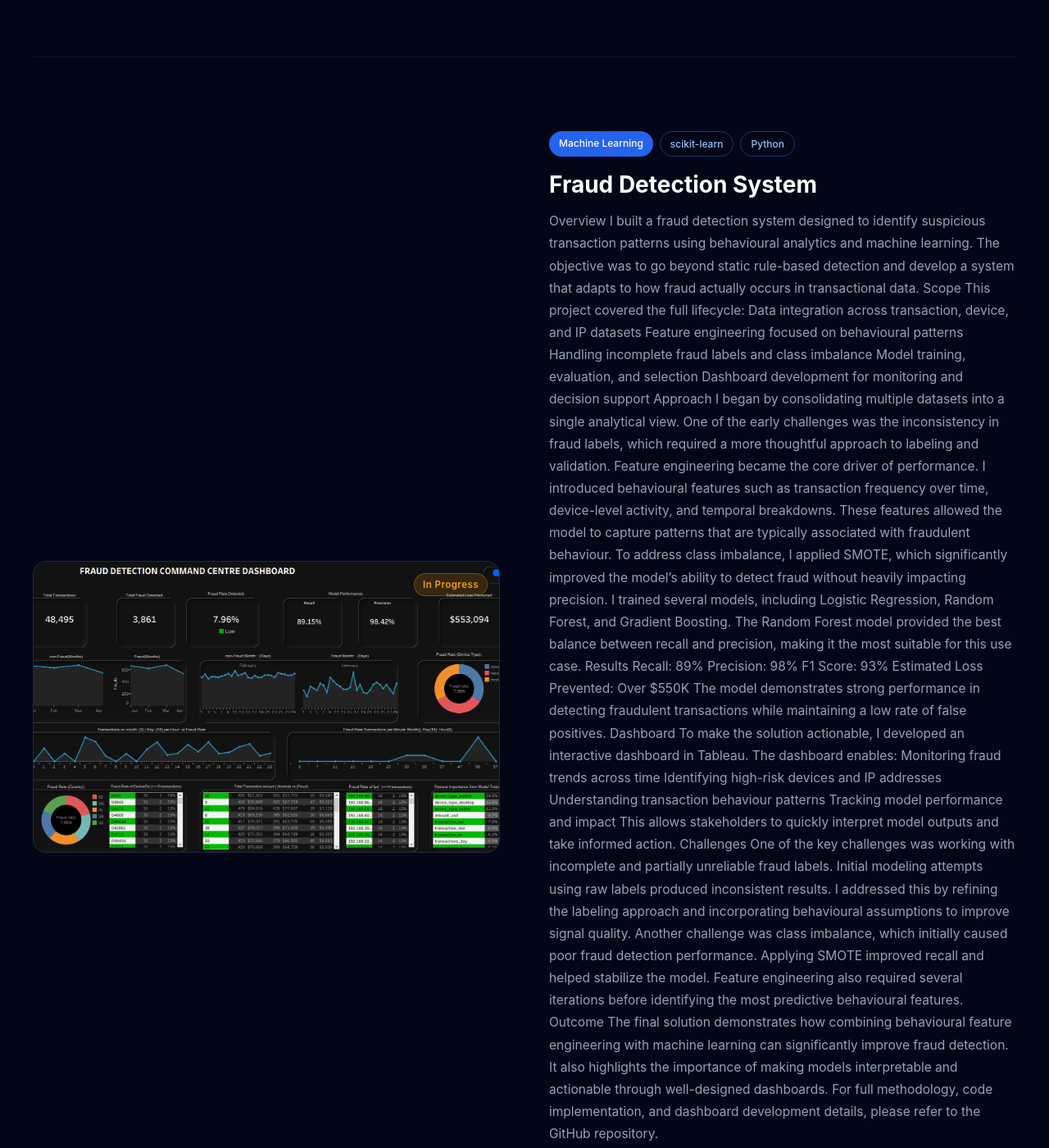
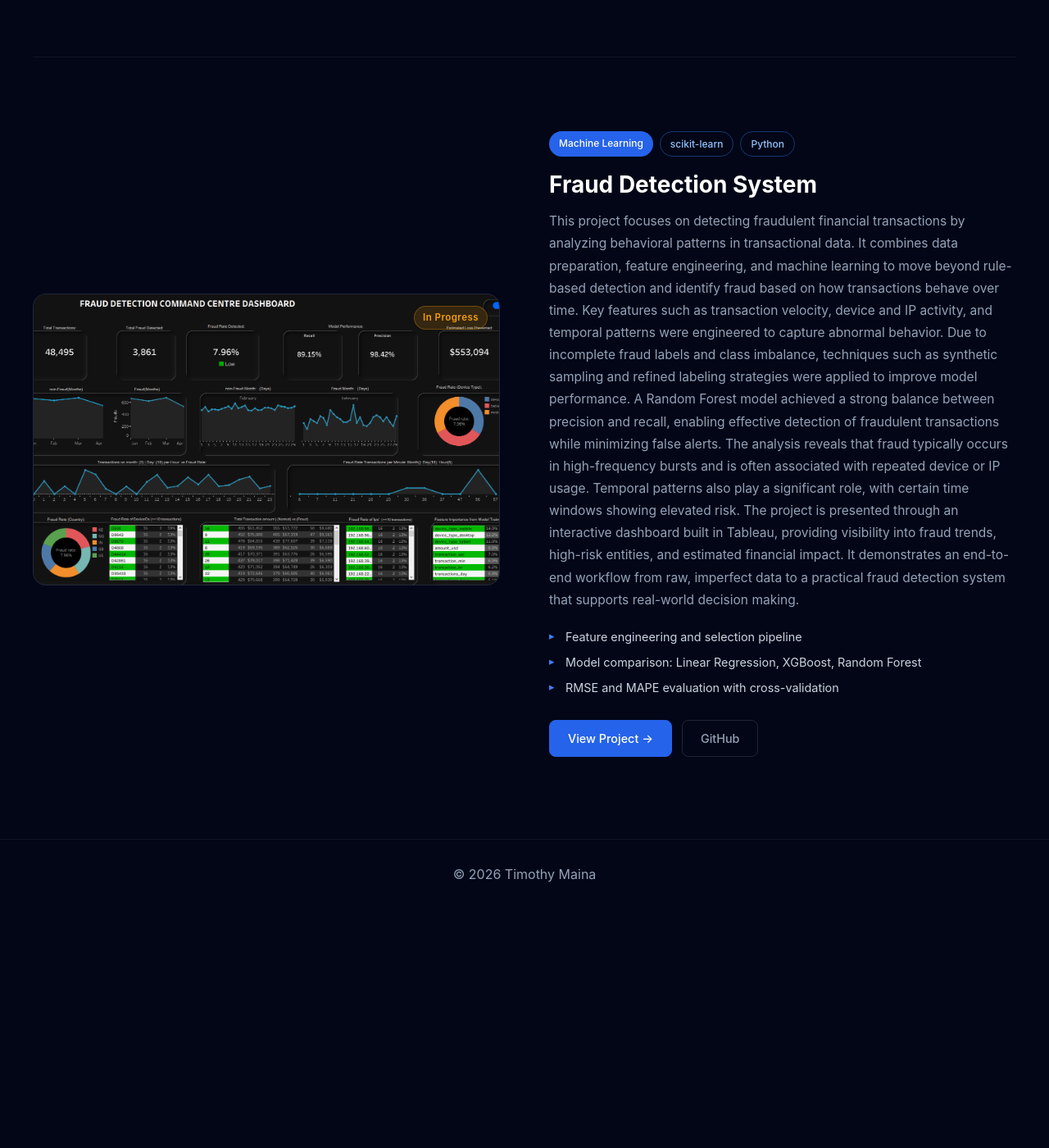
Before and after one commit to timmaina-devhub/timmaina-devhub.github.io, a Jekyll site: the page built from projects.html, in a window 1280 px wide and 1400 px high, scrolled down 1820 px. Shown: the whole window at 82% size. Built offline with Jekyll 4.4.1, drawn with Linux system fonts in a browser that asks for light colours; after the commit the page ends 2930 px from its top, so only the background shows below that.

Commit message:
Update projects.html

```diff
--- a/projects.html
+++ b/projects.html
@@ -106,65 +106,19 @@ The project is presented through an interactive dashboard that connects insights
         </div>
         <h2 class="project-title"> Fraud Detection System </h2>
         <p class="project-desc">
-          Overview
+          This project focuses on detecting fraudulent financial transactions by analyzing behavioral patterns in transactional data.
+          It combines data preparation, feature engineering, and machine learning to move beyond rule-based detection and identify fraud based on how transactions behave over time.
 
-I built a fraud detection system designed to identify suspicious transaction patterns using behavioural analytics and machine learning. The objective was to go beyond static rule-based detection and develop a system that adapts to how fraud actually occurs in transactional data.
+          Key features such as transaction velocity, device and IP activity, and temporal patterns were engineered to capture abnormal behavior.
+          Due to incomplete fraud labels and class imbalance, techniques such as synthetic sampling and refined labeling strategies were applied to improve model performance.
+          A Random Forest model achieved a strong balance between precision and recall, enabling effective detection of fraudulent transactions while minimizing false alerts.
 
-Scope
+          The analysis reveals that fraud typically occurs in high-frequency bursts and is often associated with repeated device or IP usage.
+          Temporal patterns also play a significant role, with certain time windows showing elevated risk.
 
-This project covered the full lifecycle:
+          The project is presented through an interactive dashboard built in Tableau, providing visibility into fraud trends, high-risk entities, and estimated financial impact.
+          It demonstrates an end-to-end workflow from raw, imperfect data to a practical fraud detection system that supports real-world decision making.
 
-Data integration across transaction, device, and IP datasets
-Feature engineering focused on behavioural patterns
-Handling incomplete fraud labels and class imbalance
-Model training, evaluation, and selection
-Dashboard development for monitoring and decision support
-Approach
-
-I began by consolidating multiple datasets into a single analytical view. One of the early challenges was the inconsistency in fraud labels, which required a more thoughtful approach to labeling and validation.
-
-Feature engineering became the core driver of performance. I introduced behavioural features such as transaction frequency over time, device-level activity, and temporal breakdowns. These features allowed the model to capture patterns that are typically associated with fraudulent behaviour.
-
-To address class imbalance, I applied SMOTE, which significantly improved the model’s ability to detect fraud without heavily impacting precision.
-
-I trained several models, including Logistic Regression, Random Forest, and Gradient Boosting. The Random Forest model provided the best balance between recall and precision, making it the most suitable for this use case.
-
-Results
-Recall: 89%
-Precision: 98%
-F1 Score: 93%
-Estimated Loss Prevented: Over $550K
-
-The model demonstrates strong performance in detecting fraudulent transactions while maintaining a low rate of false positives.
-
-Dashboard
-
-To make the solution actionable, I developed an interactive dashboard in Tableau.
-
-The dashboard enables:
-
-Monitoring fraud trends across time
-Identifying high-risk devices and IP addresses
-Understanding transaction behaviour patterns
-Tracking model performance and impact
-
-This allows stakeholders to quickly interpret model outputs and take informed action.
-
-Challenges
-
-One of the key challenges was working with incomplete and partially unreliable fraud labels. Initial modeling attempts using raw labels produced inconsistent results. I addressed this by refining the labeling approach and incorporating behavioural assumptions to improve signal quality.
-
-Another challenge was class imbalance, which initially caused poor fraud detection performance. Applying SMOTE improved recall and helped stabilize the model.
-
-Feature engineering also required several iterations before identifying the most predictive behavioural features.
-
-Outcome
-
-The final solution demonstrates how combining behavioural feature engineering with machine learning can significantly improve fraud detection.
-
-It also highlights the importance of making models interpretable and actionable through well-designed dashboards.
-
-For full methodology, code implementation, and dashboard development details, please refer to the GitHub repository.
         </p>
         <ul class="project-highlights">
           <li>Feature engineering and selection pipeline</li>
```
